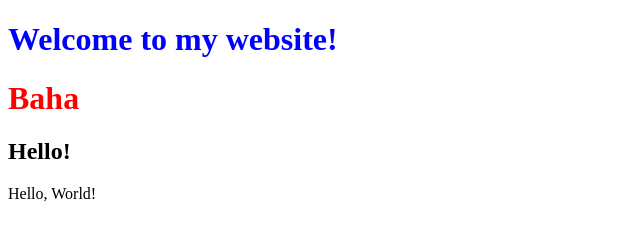
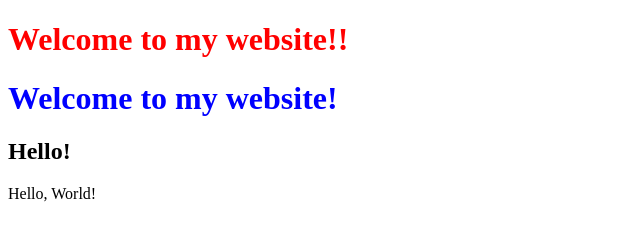
Before and after one commit to Baha-Rtemi/CS50-First, a plain HTML site: page First.html in a window 1280 px wide. Shown: the whole page, without its empty margins (0-640 px from the left). Drawn offline with Linux system fonts and the light colour scheme.

Commit message:
change the second h1 text

```diff
--- a/First.html
+++ b/First.html
@@ -7,8 +7,8 @@
     <title>Document</title>
 </head>
 <body>
+    <h1 style="color: red;">Welcome to my website!!</h1>
     <h1 style="color:blue;">Welcome to my website!</h1>
-    <h1 style="color:red;">Baha</h1>
     <h2>Hello!</h2>
     Hello, World!
 </body>
```
